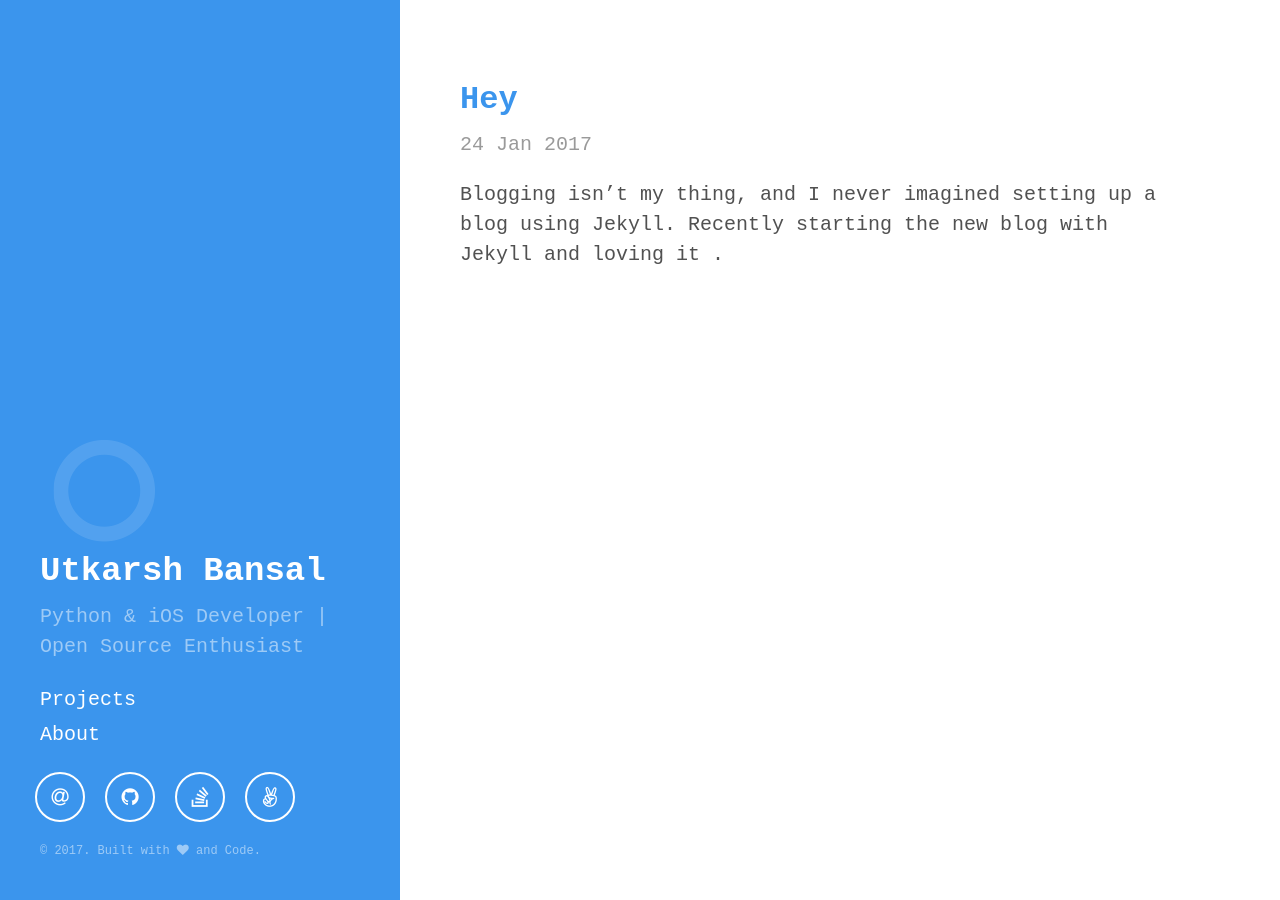
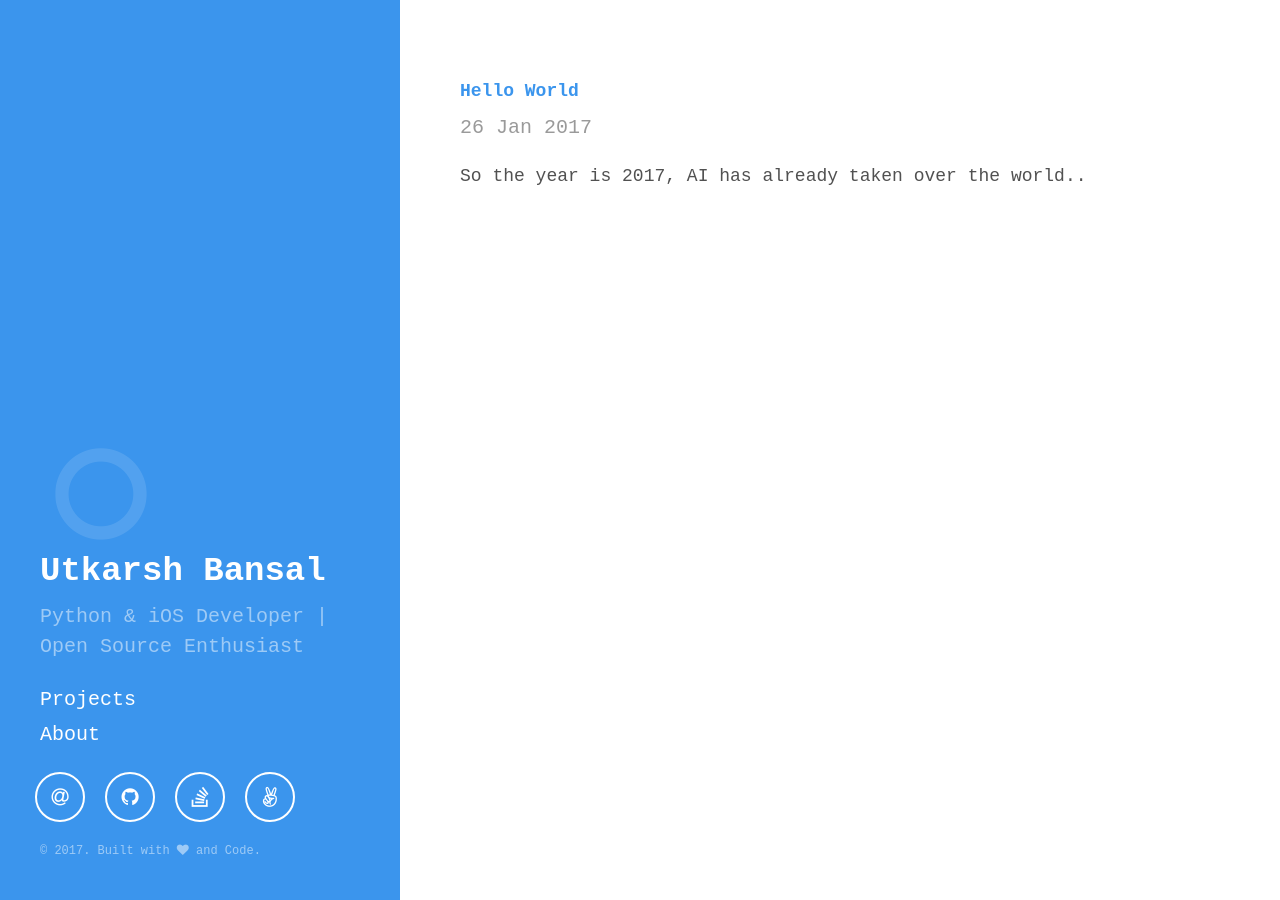
Before and after one commit to utkbansal/utkbansal.github.io, a Jekyll site: the page built from index.html, in a window 1280 px wide. Built offline with Jekyll 4.4.1, drawn with Linux system fonts in a browser that asks for light colours; nearby versions of some CDN libraries; the list of posts is cut into pages by our own code.

```diff
--- a/_layouts/post.html
+++ b/_layouts/post.html
@@ -3,7 +3,7 @@ layout: default
 ---
 
 <div class="post">
-  <h1 class="post-title">{{ page.title }}</h1>
+  <h2 class="post-title">{{ page.title }}</h2>
   <span class="post-date">{{ page.date | date_to_string }}</span>
   {{ content }}
 </div>
--- a/_posts/2017-01-24-hey.md
+++ /dev/null
@@ -1,6 +0,0 @@
----
-layout: post
-title:  "Hey"
----
-
-Blogging isn't my thing, and I never imagined setting up a blog using Jekyll. Recently starting the new blog with Jekyll and loving it .
--- /dev/null
+++ b/_posts/2017-01-26-Hello World.md
@@ -0,0 +1,6 @@
+---
+layout: post
+title:  "Hello World"
+---
+
+So the year is 2017, AI has already taken over the world..
--- a/public/css/poole.css
+++ b/public/css/poole.css
@@ -107,6 +107,7 @@ h4, h5, h6 {
 p {
   margin-top: 0;
   margin-bottom: 1rem;
+  font-size: 0.9rem;
   /*line-height: 1.8em;*/
 }
 
@@ -336,11 +337,17 @@ tbody tr:nth-child(odd) th {
 }
 
 /* Blog post or page title */
-.page-title,
+.page-title
+{
+  color: #3b95ed;
+  font-size: 1.6rem;
+}
+
 .post-title,
-.post-title a {
+.post-title a
+{
   color: #3b95ed;
-font-size: 1.6rem;
+  font-size: 1.3rem;
 }
 .page-title,
 .post-title {
```
Also changed, not shown: _projects/BytePad.md (added, +8 -0 lines), _projects/Crispy-Forms-Materialize.md (added, +12 -0 lines), _projects/RedCaprpet.md (added, +22 -0 lines), _projects/Result-Analyser.md (added, +8 -0 lines), _projects/project1.md (deleted, +0 -8 lines), 8 other files.
